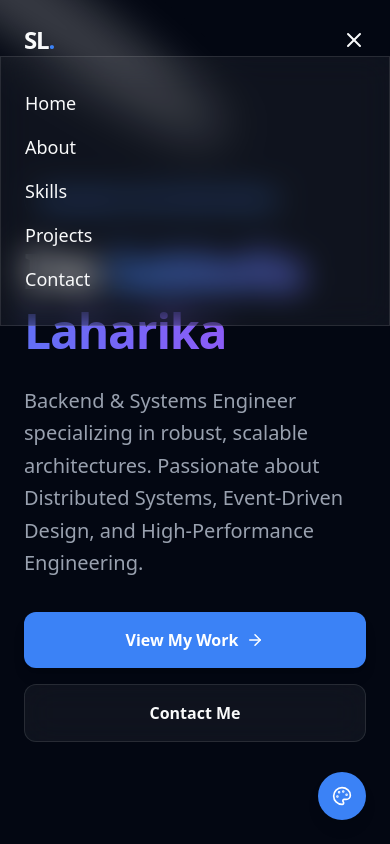
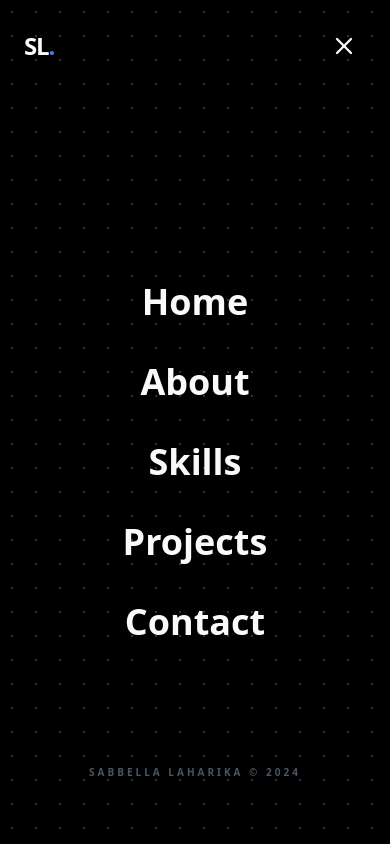
Before and after one commit to SabbellaLaharika/pixel-motion-portfolio, a Next.js app: page / in a window 390 px wide. Both pictures are taken after a click on the button 354 px from the left and 40 px from the top of the page. Shown: the top 844 px of the page. Built offline with nearby package versions, Linux system fonts and the light colour scheme.

Commit message:
feat: implement base layout with responsive navigation, global CSS styling, and functional contact form integration

```diff
--- a/src/app/globals.css
+++ b/src/app/globals.css
@@ -140,3 +140,19 @@
 .scrollbar-hide::-webkit-scrollbar {
   display: none;
 }
+
+/* Requirement #8: Accessibility - Respect prefers-reduced-motion */
+@media (prefers-reduced-motion: reduce) {
+  *, ::before, ::after {
+    animation-duration: 0.01ms !important;
+    animation-iteration-count: 1 !important;
+    transition-duration: 0.01ms !important;
+    scroll-behavior: auto !important;
+  }
+}
+
+/* Parallax Effect Utility */
+.parallax-bg {
+  transform: translateY(var(--scroll-offset, 0));
+  will-change: transform;
+}
--- a/src/components/Contact.jsx
+++ b/src/components/Contact.jsx
@@ -56,6 +56,7 @@ export default function Contact() {
                 {/* Email Card */}
                 <a
                   href={`mailto:${process.env.NEXT_PUBLIC_PERSONAL_EMAIL}`}
+                  aria-label="Send me an email"
                   className="flex items-center group p-4 bg-black/5 dark:bg-white/5 hover:bg-black/10 dark:hover:bg-white/10 rounded-2xl transition-all overflow-hidden border border-transparent hover:border-black/5 dark:hover:border-white/10"
                 >
                   <div className="w-12 h-12 rounded-xl bg-primary/20 flex items-center justify-center mr-4 shrink-0 group-hover:bg-primary transition-colors">
@@ -75,6 +76,7 @@ export default function Contact() {
                 >
                   <a
                     href="tel:+919866984678"
+                    aria-label="Call me"
                     className="flex items-center flex-1 min-w-0"
                   >
                     <div className="w-12 h-12 rounded-xl bg-green-500/20 flex items-center justify-center mr-4 shrink-0 group-hover:bg-green-500 transition-colors">
@@ -91,6 +93,7 @@ export default function Contact() {
                     href="https://wa.me/919866984678"
                     target="_blank"
                     rel="noopener noreferrer"
+                    aria-label="Message me on WhatsApp"
                     className="w-10 h-10 md:w-12 md:h-12 rounded-xl bg-green-600/20 flex items-center justify-center hover:bg-green-600 transition-colors group/wa shrink-0 ml-3"
                   >
                     <FaWhatsapp size={22} className="text-green-600 group-hover/wa:text-white transition-all transform group-hover/wa:scale-110" />
@@ -103,6 +106,7 @@ export default function Contact() {
                     href={process.env.NEXT_PUBLIC_PERSONAL_GITHUB}
                     target="_blank"
                     rel="noopener noreferrer"
+                    aria-label="Visit my GitHub profile"
                     className="flex-1 flex items-center group p-3 md:p-4 bg-black/5 dark:bg-white/5 hover:bg-black/10 dark:hover:bg-white/10 rounded-2xl transition-all border border-transparent hover:border-black/5 dark:hover:border-white/10"
                   >
                     <div className="w-9 h-9 md:w-11 md:h-11 rounded-xl bg-gray-800 flex items-center justify-center mr-3 md:mr-4 group-hover:bg-gray-700 transition-colors shrink-0">
@@ -114,6 +118,7 @@ export default function Contact() {
                     href={process.env.NEXT_PUBLIC_PERSONAL_LINKEDIN}
                     target="_blank"
                     rel="noopener noreferrer"
+                    aria-label="Visit my LinkedIn profile"
                     className="flex-1 flex items-center group p-3 md:p-4 bg-black/5 dark:bg-white/5 hover:bg-black/10 dark:hover:bg-white/10 rounded-2xl transition-all border border-transparent hover:border-black/5 dark:hover:border-white/10"
                   >
                     <div className="w-9 h-9 md:w-11 md:h-11 rounded-xl bg-blue-900/30 flex items-center justify-center mr-3 md:mr-4 group-hover:bg-blue-600 transition-colors shrink-0">
--- a/src/components/Footer.jsx
+++ b/src/components/Footer.jsx
@@ -65,7 +65,7 @@ export default function Footer() {
                 target="_blank"
                 rel="noopener noreferrer"
                 className={`text-gray-500 dark:text-gray-400 transition-all duration-300 transform hover:-translate-y-1 ${link.color}`}
-                aria-label={link.name}
+                aria-label={`Visit my ${link.name} profile`}
               >
                 {link.icon}
               </a>
--- a/src/components/Hero.jsx
+++ b/src/components/Hero.jsx
@@ -1,7 +1,7 @@
 "use client";
 
 import { motion, useScroll, useTransform } from "framer-motion";
-import { ArrowRight } from "lucide-react";
+import { ArrowRight, Github, Linkedin, Mail } from "lucide-react";
 import Image from "next/image";
 import { Spotlight } from "@/components/ui/Spotlight";
 import { MagneticButton } from "@/components/ui/MagneticButton";
@@ -12,7 +12,7 @@ export default function Hero() {
   const y2 = useTransform(scrollY, [0, 500], [0, -150]);
 
   return (
-    <section id="home" className="relative h-screen flex items-center overflow-hidden pt-20">
+    <section id="home" className="relative min-h-screen flex items-center overflow-hidden pt-24 pb-12">
       {/* Background Parallax Elements */}
       <div className="opacity-10 dark:opacity-100 transition-opacity duration-500">
         <Spotlight className="-top-40 left-0 md:left-60 md:-top-20" fill="currentColor" />
@@ -26,11 +26,14 @@ export default function Hero() {
         className="absolute bottom-1/4 left-10 w-80 h-80 bg-accent/20 rounded-full blur-3xl -z-10"
       />
 
-      <div className="container mx-auto px-6 max-w-7xl grid grid-cols-1 md:grid-cols-2 gap-12 items-center">
+      <div className="container mx-auto px-6 max-w-7xl">
+        <div className="grid grid-cols-1 lg:grid-cols-2 gap-12 items-center">
+          {/* Text Content */}
           <motion.div
             initial={{ opacity: 0, y: 30 }}
             animate={{ opacity: 1, y: 0 }}
             transition={{ duration: 0.8 }}
+            className="order-2 lg:order-1 text-center lg:text-left"
           >
             <motion.div
               initial={{ opacity: 0 }}
@@ -40,14 +43,14 @@ export default function Hero() {
             >
               Available for Opportunities
             </motion.div>
-          <h1 className="text-5xl md:text-7xl font-bold tracking-tight mb-6 leading-tight">
+            <h1 className="text-4xl sm:text-5xl md:text-6xl lg:text-7xl font-bold tracking-tight mb-6 leading-tight">
               I'm <span className="text-gradient">Sabbella Laharika</span>
             </h1>
-          <p className="text-xl text-gray-600 dark:text-gray-400 mb-8 max-w-lg leading-relaxed">
+            <p className="text-lg md:text-xl text-gray-600 dark:text-gray-400 mb-8 max-w-lg mx-auto lg:mx-0 leading-relaxed">
               Backend & Systems Engineer specializing in robust, scalable architectures.
               Passionate about Distributed Systems, Event-Driven Design, and High-Performance Engineering.
             </p>
-          <div className="flex flex-col sm:flex-row gap-4">
+            <div className="flex flex-col sm:flex-row gap-4 justify-center lg:justify-start">
               <MagneticButton
                 href="#projects"
                 className="w-full sm:w-auto px-8 py-4 bg-primary hover:opacity-90 text-white rounded-xl font-semibold flex items-center justify-center gap-2 whitespace-nowrap transition-opacity shadow-lg shadow-primary/25"
@@ -63,18 +66,19 @@ export default function Hero() {
             </div>
           </motion.div>
 
+          {/* Image Content */}
           <motion.div
             initial={{ opacity: 0, scale: 0.8, rotate: -2 }}
             animate={{ opacity: 1, scale: 1, rotate: 0 }}
             transition={{ duration: 0.8, delay: 0.2 }}
-          className="relative hidden md:block w-3/4 max-w-sm mx-auto"
+            className="order-1 lg:order-2 relative w-2/3 sm:w-1/2 lg:w-3/4 max-w-sm mx-auto"
           >
             <div className="aspect-[4/5] relative z-10 rounded-3xl overflow-hidden border-8 border-white/50 dark:border-white/10 shadow-2xl group">
               <Image
                 src="/Photo1.jpg"
                 alt="Sabbella Laharika"
                 fill
-              sizes="(max-width: 768px) 0vw, 25vw"
+                sizes="(max-width: 768px) 60vw, (max-width: 1024px) 40vw, 25vw"
                 priority
                 className="object-cover transition-transform duration-500 group-hover:scale-110"
               />
@@ -83,6 +87,7 @@ export default function Hero() {
             <div className="absolute -inset-4 bg-gradient-to-tr from-primary/30 to-accent/30 blur-2xl -z-10 rounded-[3rem]" />
           </motion.div>
         </div>
+      </div>
     </section>
   );
 }
--- a/src/components/Navbar.jsx
+++ b/src/components/Navbar.jsx
@@ -17,6 +17,18 @@ export default function Navbar() {
   const [isOpen, setIsOpen] = useState(false);
   const [scrolled, setScrolled] = useState(false);
 
+  // Prevent scrolling when mobile menu is open
+  useEffect(() => {
+    if (isOpen) {
+      document.body.style.overflow = "hidden";
+    } else {
+      document.body.style.overflow = "unset";
+    }
+    return () => {
+      document.body.style.overflow = "unset";
+    };
+  }, [isOpen]);
+
   useEffect(() => {
     const handleScroll = () => {
       setScrolled(window.scrollY > 50);
@@ -26,18 +38,21 @@ export default function Navbar() {
   }, []);
 
   return (
+    <>
       <nav
         className={cn(
-        "fixed top-0 left-0 w-full z-50 transition-all duration-300",
-        scrolled ? "glass py-4 shadow-lg" : "bg-transparent py-6"
+          "fixed top-0 left-0 w-full z-[100] transition-all duration-300",
+          scrolled ? "glass py-4 shadow-lg" : "bg-transparent py-6",
+          isOpen && "bg-transparent shadow-none" // Clear background when menu is open
         )}
       >
-      <div className="container mx-auto px-6 max-w-7xl flex justify-between items-center">
+        <div className="container mx-auto px-6 max-w-7xl flex justify-between items-center relative z-[110]">
           <motion.a
             href="#home"
             initial={{ opacity: 0, x: -20 }}
             animate={{ opacity: 1, x: 0 }}
             className="text-2xl font-bold tracking-tighter"
+            onClick={() => setIsOpen(false)}
           >
             SL<span className="text-primary">.</span>
           </motion.a>
@@ -60,38 +75,59 @@ export default function Navbar() {
 
           {/* Mobile Toggle */}
           <button
-          className="md:hidden text-foreground"
+            className="md:hidden p-2 text-foreground"
             onClick={() => setIsOpen(!isOpen)}
-          aria-label="Toggle mobile menu"
+            aria-label={isOpen ? "Close menu" : "Open menu"}
           >
-          {isOpen ? <X size={24} /> : <Menu size={24} />}
+            {isOpen ? <X size={28} /> : <Menu size={28} />}
           </button>
         </div>
+      </nav>
 
-      {/* Mobile Nav */}
+      {/* Mobile Nav Overlay - Moved outside <nav> for cleaner z-indexing */}
       <AnimatePresence>
         {isOpen && (
           <motion.div
-            initial={{ opacity: 0, height: 0 }}
-            animate={{ opacity: 1, height: "auto" }}
-            exit={{ opacity: 0, height: 0 }}
-            className="md:hidden glass overflow-hidden"
+            initial={{ opacity: 0 }}
+            animate={{ opacity: 1 }}
+            exit={{ opacity: 0 }}
+            transition={{ duration: 0.3 }}
+            className="fixed inset-0 z-[90] md:hidden bg-white dark:bg-black flex flex-col items-center justify-center pt-20"
           >
-            <div className="flex flex-col space-y-4 px-6 py-8">
-              {navLinks.map((link) => (
-                <a
+            {/* Background pattern for premium feel (Requirements #1 & #4) */}
+            <div className="absolute inset-0 opacity-10 dark:opacity-20 pointer-events-none bg-[radial-gradient(circle_at_center,#000_1.5px,transparent_0)] dark:bg-[radial-gradient(circle_at_center,#fff_1.5px,transparent_0)] [background-size:24px_24px]" />
+
+            <div className="flex flex-col items-center space-y-10 relative z-10">
+              {navLinks.map((link, index) => (
+                <motion.a
                   key={link.name}
                   href={link.href}
-                  className="text-lg font-medium"
+                  initial={{ opacity: 0, y: 20 }}
+                  animate={{ opacity: 1, y: 0 }}
+                  transition={{ delay: 0.1 + index * 0.1 }}
+                  aria-label={`Navigate to ${link.name}`}
+                  className="text-4xl font-bold hover:text-primary transition-colors active:scale-95"
                   onClick={() => setIsOpen(false)}
                 >
                   {link.name}
-                </a>
+                </motion.a>
               ))}
             </div>
+
+            {/* Social icons in menu for better accessibility */}
+            <motion.div
+              initial={{ opacity: 0 }}
+              animate={{ opacity: 1 }}
+              transition={{ delay: 0.6 }}
+              className="absolute bottom-16 flex space-x-8 text-gray-400 dark:text-gray-600"
+            >
+              <div className="text-[10px] uppercase tracking-[0.3em] font-bold">
+                Sabbella Laharika &copy; 2024
+              </div>
+            </motion.div>
           </motion.div>
         )}
       </AnimatePresence>
-    </nav>
+    </>
   );
 }
```
Lines whose indentation alone changed are shown as unchanged.
